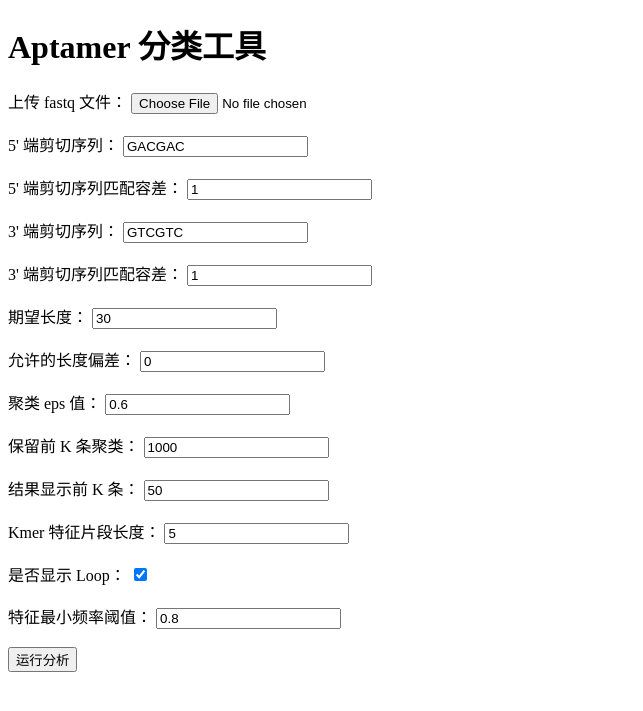
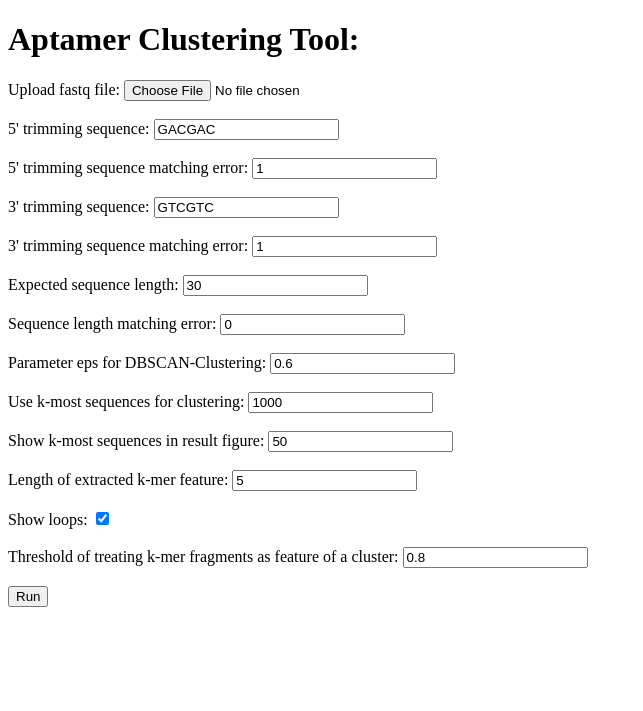
Before and after one commit to creeper349/aptamerutils, a Flask app: page / in a window 1280 px wide. Shown: the top 711 px of the page, without its empty margins (0-643 px from the left). Run offline with Flask 3, Linux system fonts and the light colour scheme.

Commit message:
GUI in English

```diff
--- a/gui/cluster/templates/index.html
+++ b/gui/cluster/templates/index.html
@@ -5,52 +5,52 @@
     <title>Aptamer Utils Web</title>
 </head>
 <body>
-    <h1>Aptamer 分类工具</h1>
+    <h1>Aptamer Clustering Tool:</h1>
     <form method="POST" enctype="multipart/form-data">
-        <label>上传 fastq 文件：</label>
+        <label>Upload fastq file:</label>
         <input type="file" name="fastq" required><br><br>
 
-        <label>5' 端剪切序列：</label>
+        <label>5' trimming sequence:</label>
         <input type="text" name="header" value="GACGAC" required><br><br>
 
-        <label>5' 端剪切序列匹配容差：</label>
+        <label>5' trimming sequence matching error:</label>
         <input type="text" name="header_tol" value="1" required><br><br>
 
-        <label>3' 端剪切序列：</label>
+        <label>3' trimming sequence:</label>
         <input type="text" name="end" value="GTCGTC" required><br><br>
 
-        <label>3' 端剪切序列匹配容差：</label>
+        <label>3' trimming sequence matching error:</label>
         <input type="text" name="end_tol" value="1" required><br><br>
 
-        <label>期望长度：</label>
+        <label>Expected sequence length:</label>
         <input type="text" name="fixedLengthInt" id="expected_length_input" value="30"><br><br>
 
-        <label>允许的长度偏差：</label>
+        <label>Sequence length matching error:</label>
         <input type="text" name="fixedLengthTol" id="tolerance_input" value="0"><br><br>
 
-        <label>聚类 eps 值：</label>
+        <label>Parameter eps for DBSCAN-Clustering:</label>
         <input type="text" name="eps" value="0.6"><br><br>
 
-        <label>保留前 K 条聚类：</label>
+        <label>Use k-most sequences for clustering:</label>
         <input type="text" name="savetopk" value="1000"><br><br>
 
-        <label>结果显示前 K 条：</label>
+        <label>Show k-most sequences in result figure:</label>
         <input type="text" name="topk" value="50"><br><br>
 
-        <label>Kmer 特征片段长度：</label>
+        <label>Length of extracted k-mer feature:</label>
         <input type="text" name="displaykmerfeature" value="5"><br><br>
 
-        <label>是否显示 Loop：</label>
+        <label>Show loops:</label>
         <input type="checkbox" name="showLoop" checked><br><br>
 
-        <label>特征最小频率阈值：</label>
+        <label>Threshold of treating k-mer fragments as feature of a cluster:</label>
         <input type="text" name="featureminfrac" value="0.8"><br><br>
 
-        <button type="submit">运行分析</button>
+        <button type="submit">Run</button>
     </form>
 
     {% if image_path %}
-        <h2>分析结果：</h2>
+        <h2>Analysis results:</h2>
         <iframe src="{{ url_for('static', filename=image_path) }}" width="100%" height="600px"></iframe>
     {% endif %}
 </body>
```
Also changed, not shown: gui/search/templates/index.html (+21 -20 lines).
